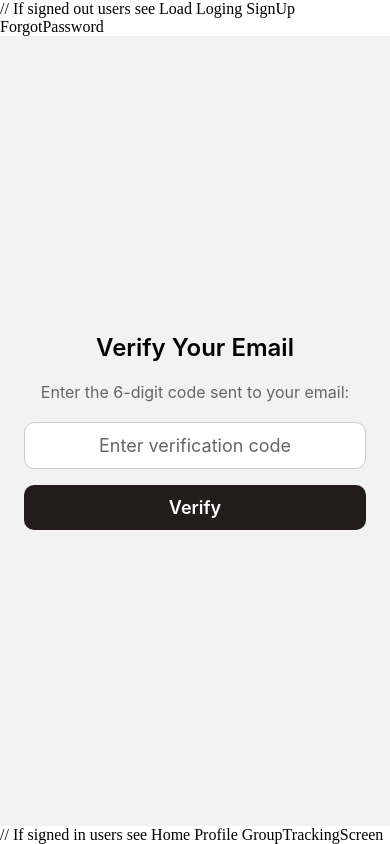
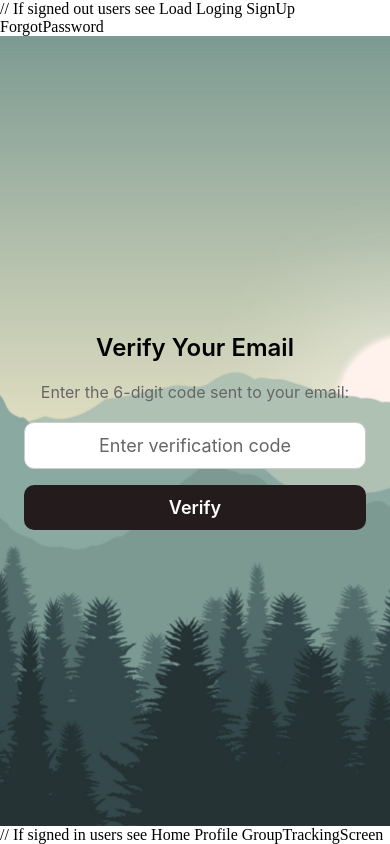
Before and after one commit to KrYpt03/survival-app-sdgp, a React Native app in the folder frontend/: screen /VerifyEmail in a window 390 px wide. Built offline with nearby package versions, Linux system fonts and the light colour scheme; no server answers.

Commit message:
adding background image to verify email

```diff
--- a/frontend/src/screens/VerifyEmail.tsx
+++ b/frontend/src/screens/VerifyEmail.tsx
@@ -12,7 +12,7 @@ import{
 import { useSignUp } from "@clerk/clerk-expo";
 import { useNavigation } from "@react-navigation/native";
 
-
+const { width, height } = Dimensions.get("window");
 
 export default function VerifyEmailScreen(){
     const navigation = useNavigation();
@@ -33,7 +33,11 @@ export default function VerifyEmailScreen(){
     };
 
     return (
-
+        <ImageBackground
+                source={require("../../assets/882a1e39-7619-4d2d-8934-01ec2145083f.png")}
+                style={styles.backgroundImage}
+                resizeMode="cover"
+              >
         <View style={styles.container}>
           <Text style={styles.title}>Verify Your Email</Text>
           <Text style={styles.instructions}>
@@ -54,7 +58,7 @@ export default function VerifyEmailScreen(){
             <Text style={styles.verifyButtonText}>Verify</Text>
           </TouchableOpacity>
         </View>
-
+        </ImageBackground>
       );
     }
 
@@ -101,5 +105,9 @@ export default function VerifyEmailScreen(){
         fontSize: 18,
         fontWeight: "600",
       },
-
+      backgroundImage: {
+        flex: 1,
+        width: width,
+        height: height,
+      },
     });
```
